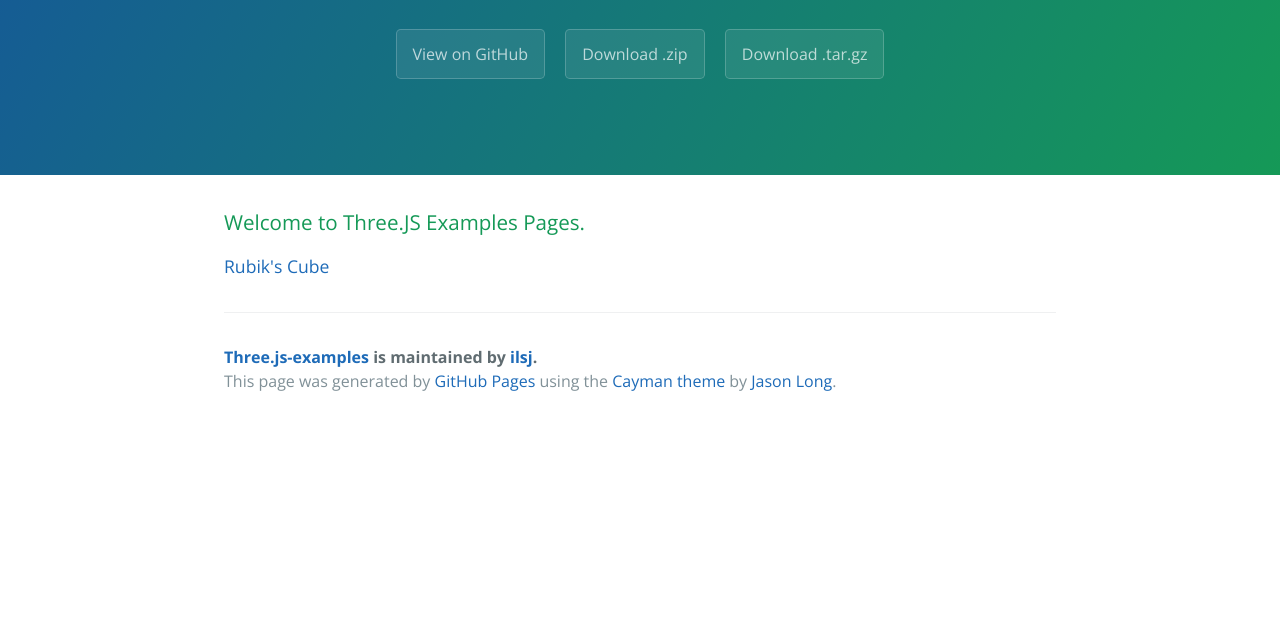
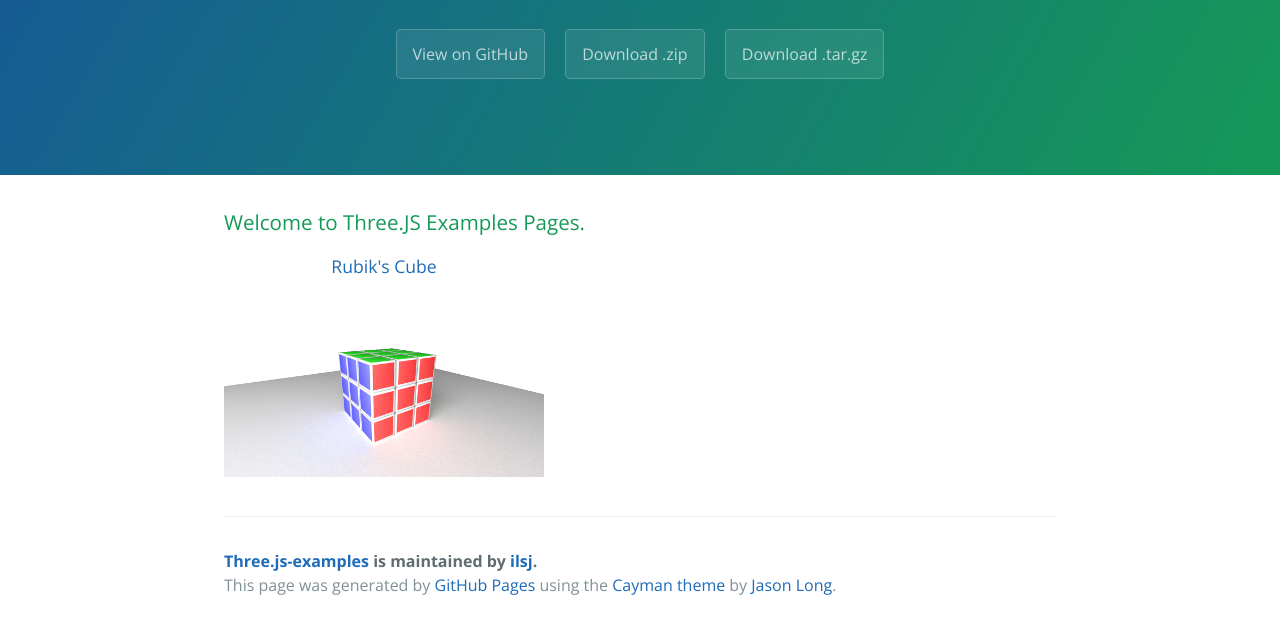
Before and after one commit to ilsj/Three.JS-examples, a plain HTML site: page index.html in a window 1280 px wide. Shown: the part 208-837 px from the top of the page. Before the commit the page ends 800 px from the top, so only its background shows below. Drawn offline with nearby package versions, Linux system fonts and the light colour scheme.

Commit message:
added icon image

```diff
--- a/index.html
+++ b/index.html
@@ -22,7 +22,12 @@
       <h3>
 <a id="welcome-to-github-pages" class="anchor" href="#welcome-to-github-pages" aria-hidden="true"><span aria-hidden="true" class="octicon octicon-link"></span></a>Welcome to Three.JS Examples Pages.</h3>
 
-<a href="/Three.JS-examples/Rubik-s-cube/">Rubik's Cube</span></a>
+<div style="text-align: center;width: 320px;">
+  <a href="/Three.JS-examples/Rubik-s-cube/">
+    <p>Rubik's Cube</p>
+    <p><img src="/Three.JS-examples/Rubik-s-cube/Rubik-s-cube-icon.png" alt=""></p>
+  </a>
+</div>
 
 
       <footer class="site-footer">
```
Also changed, not shown: Rubik-s-cube/Rubik-s-cube-icon.png (added).
